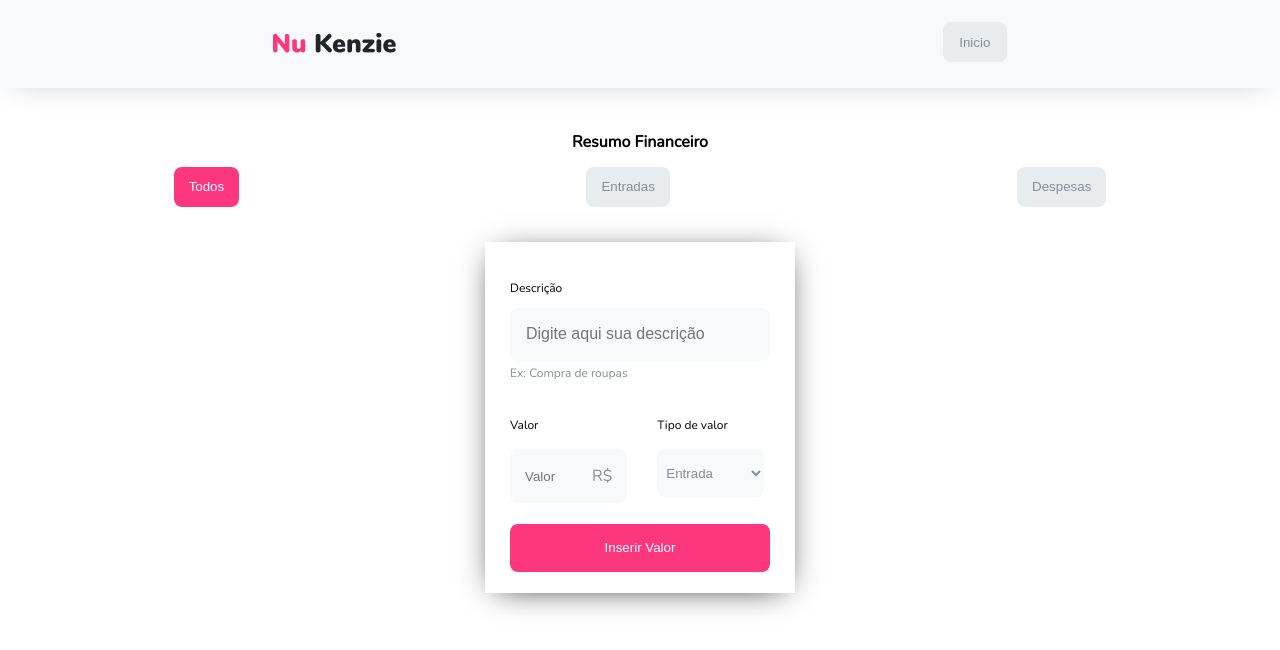
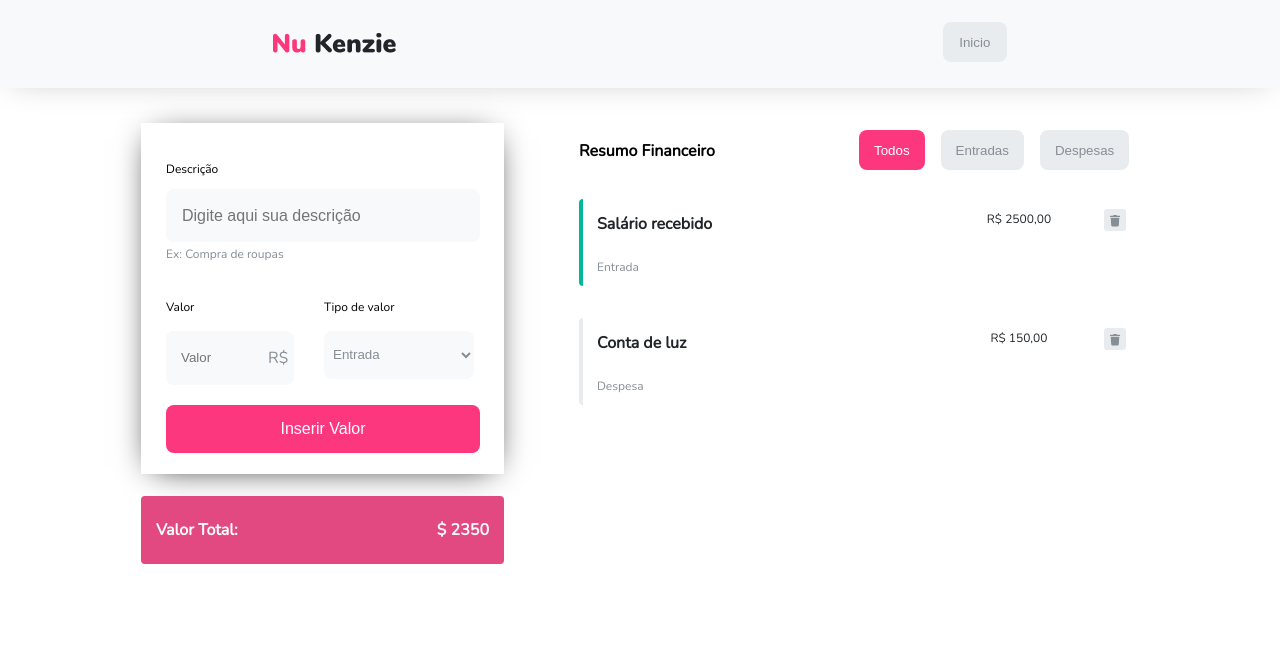
Before and after one commit to Kenzie-Academy-Brasil-Developers/react-entrega-s1-nu-kenzie-guilopreti, a React (Create React App) app: page / in a window 1280 px wide. Shown: the top 650 px of the page. Built offline with nearby package versions, Linux system fonts and the light colour scheme.

Commit message:
aplicação funcional e estilização base

```diff
--- a/package.json
+++ b/package.json
@@ -8,6 +8,7 @@
     "@testing-library/user-event": "^13.2.1",
     "react": "^17.0.2",
     "react-dom": "^17.0.2",
+    "react-icons": "^4.3.1",
     "react-scripts": "5.0.0",
     "web-vitals": "^2.1.0"
   },
--- a/src/App.css
+++ b/src/App.css
@@ -3,6 +3,10 @@
   height: 100vh;
   font-family: "Nunito", sans-serif;
   padding-bottom: 80px;
+}
+
+.geral {
+  margin: 0;
 }
 
 header {
@@ -26,3 +30,20 @@ header button {
   border: none;
   border-radius: 8px;
 }
+
+.form-valorTotal {
+  margin: 0px;
+}
+
+@media (min-width: 769px) {
+  .geral {
+    display: flex;
+    flex-direction: row-reverse;
+    flex-wrap: wrap;
+    justify-content: center;
+  }
+
+  .form-valorTotal {
+    margin: 0 0 0 15px;
+  }
+}
--- a/src/App.js
+++ b/src/App.js
@@ -1,21 +1,95 @@
-import logo from "./logo.svg";
 import "./App.css";
 import { useState } from "react";
 import Header from "./components/Header";
 import List from "./components/List/indx";
 import Form from "./components/Form";
+import TotalMoney from "./components/TotalMoney";
 
 function App() {
   const [listTransactions, setListTransactions] = useState([
-    { description: "Salário recebido", type: "entrada", value: 2500 },
-    { description: "Conta de luz", type: "saída", value: -150 },
+    { description: "Salário recebido", type: "Entrada", value: 2500 },
+    { description: "Conta de luz", type: "Saída", value: -150 },
   ]);
+
+  const newListTransactions = (value) => {
+    setListTransactions([...listTransactions, value]);
+  };
+
+  const deleteTransaction = (deleteValue, lista) => {
+    const remainTransactions = listTransactions.filter(({ description }) => {
+      return description !== deleteValue;
+    });
+    setListTransactions(remainTransactions);
+    setLista(lista);
+  };
+
+  const [lista, setLista] = useState("tudo");
+
+  const todos = () => {
+    setLista("tudo");
+  };
+
+  const showEntrada = () => {
+    setLista("entradas");
+  };
+
+  const showSaida = () => {
+    setLista("saidas");
+  };
+
+  const entradas = listTransactions.filter(({ type }) => {
+    return type === "Entrada";
+  });
+
+  const saidas = listTransactions.filter(({ type }) => {
+    return type === "Saída";
+  });
 
   return (
     <div className="App">
       <Header />
-      <List />
-      <Form />
+      <section className="geral">
+        {lista === "tudo" ? (
+          <List
+            listTransactions={listTransactions}
+            deleteTransaction={deleteTransaction}
+            todos={todos}
+            showEntrada={showEntrada}
+            showSaida={showSaida}
+            lista={lista}
+          />
+        ) : lista === "entradas" ? (
+          <List
+            listTransactions={entradas}
+            deleteTransaction={deleteTransaction}
+            todos={todos}
+            showEntrada={showEntrada}
+            showSaida={showSaida}
+            lista={lista}
+          />
+        ) : (
+          <List
+            listTransactions={saidas}
+            deleteTransaction={deleteTransaction}
+            todos={todos}
+            showEntrada={showEntrada}
+            showSaida={showSaida}
+            lista={lista}
+          />
+        )}
+
+        <section className="form-valorTotal">
+          <Form newListTransactions={newListTransactions} />
+
+          {lista === "tudo" ? (
+            <TotalMoney listTransactions={listTransactions} />
+          ) : lista === "entradas" ? (
+            <TotalMoney listTransactions={entradas} />
+          ) : (
+            <TotalMoney listTransactions={saidas} />
+          )}
+        </section>
+      </section>
     </div>
   );
 }
--- a/src/components/Card/index.jsx
+++ b/src/components/Card/index.jsx
@@ -1,3 +1,23 @@
-const Card = ({}) => {};
+import Button from "../Button";
+import "./styles.css";
+import { FaTrash } from "react-icons/fa";
+
+const Card = ({ description, money, typeMoney, deleteTransaction, lista }) => {
+  return (
+    <>
+      <div
+        className={typeMoney === "Saída" ? "card-saida" : "card-entrada"}
+      ></div>
+      <div className="infos">
+        <h2>{description}</h2>
+        <p>R$ {money.toFixed(2).replace("-", " ").replace(".", ",")}</p>
+        <Button onClick={() => deleteTransaction(description, lista)}>
+          <FaTrash />
+        </Button>
+        <span>{typeMoney === "Saída" ? "Despesa" : "Entrada"}</span>
+      </div>
+    </>
+  );
+};
 
 export default Card;
--- /dev/null
+++ b/src/components/Card/styles.css
@@ -0,0 +1,85 @@
+.card-entrada {
+  width: 4px;
+  height: 87px;
+  background-color: #03b898;
+  border-radius: 4px 0px 0px 4px;
+}
+
+.card-saida {
+  width: 4px;
+  height: 87px;
+  background-color: #e9ecef;
+  border-radius: 4px 0px 0px 4px;
+}
+
+.infos {
+  display: flex;
+  flex-wrap: wrap;
+  width: 100%;
+  justify-content: space-between;
+}
+
+.infos h2 {
+  font-weight: 700;
+  font-size: 16px;
+  color: #212529;
+  width: 130px;
+  text-align: initial;
+  margin-left: 14px;
+}
+
+.infos p {
+  font-weight: 400;
+  color: #212529;
+  font-size: 12px;
+}
+
+.infos button {
+  width: 22px;
+  height: 22px;
+  border: none;
+  border-radius: 3px;
+  margin-top: 10px;
+  color: #868e96;
+  margin-right: 13px;
+  display: flex;
+  justify-content: center;
+  align-items: center;
+}
+
+.infos span {
+  width: 100%;
+  text-align: initial;
+  font-weight: 400;
+  font-size: 12px;
+  color: #868e96;
+  margin-left: 14px;
+}
+
+@media (min-width: 475px) {
+  .infos h2 {
+    width: 225px;
+  }
+}
+
+@media (min-width: 575px) {
+  .infos h2 {
+    width: 337px;
+  }
+}
+
+@media (min-width: 769px) {
+  .infos {
+    width: 100%;
+  }
+
+  .infos h2 {
+    width: 230px;
+  }
+}
+
+@media (min-width: 975px) {
+  .infos h2 {
+    width: 337px;
+  }
+}
--- a/src/components/Form/index.jsx
+++ b/src/components/Form/index.jsx
@@ -1,31 +1,66 @@
+import { useState } from "react";
 import "./styles.css";
 
-const Form = ({ listTransactions, setListTransactions }) => {
+const Form = ({ newListTransactions }) => {
+  const [description, setDescription] = useState("");
+
+  const [value, setValue] = useState("");
+
+  const [type, setType] = useState("Entrada");
+
+  const [transaction, setTransaction] = useState({
+    description: description,
+    value: value,
+    type: type,
+  });
+
+  const newTransaction = () => {
+    setTransaction({
+      description: description,
+      value: type === "Saída" ? ~value + 1 : value,
+      type: type,
+    });
+  };
+
+  const preventDefault = (evt) => {
+    evt.preventDefault();
+    console.log(transaction);
+    newListTransactions(transaction);
+  };
+
   return (
-    <form>
+    <form onSubmit={(evt) => preventDefault(evt)}>
       <div className="descricao">
         <h4>Descrição</h4>
-        <input placeholder="Digite aqui sua descrição" />
+        <input
+          placeholder="Digite aqui sua descrição"
+          onChange={(evt) => setDescription(evt.target.value)}
+        />
         <span>Ex: Compra de roupas</span>
       </div>
 
       <div className="valor">
         <h4>Valor</h4>
         <div>
-          <input placeholder="Valor" />
+          <input
+            placeholder="Valor"
+            onChange={(evt) => setValue(Number(evt.target.value))}
+          />
           <p>R$</p>
         </div>
       </div>
 
       <div className="tipo-valor">
         <h4>Tipo de valor</h4>
-        <select>
+        <select onChange={(evt) => setType(evt.target.value)}>
           <option>Entrada</option>
           <option>Saída</option>
         </select>
       </div>
 
-      <button>Inserir Valor</button>
+      <button type="submit" onClick={newTransaction}>
+        Inserir Valor
+      </button>
     </form>
   );
 };
--- a/src/components/Form/styles.css
+++ b/src/components/Form/styles.css
@@ -114,4 +114,39 @@ form button {
   color: white;
   background-color: #fd377e;
   cursor: pointer;
+  font-size: 16px;
+  font-weight: 500;
 }
+
+@media (min-width: 769px) {
+  .form-valorTotal {
+    height: 526px;
+  }
+}
+
+@media (min-width: 1065px) {
+  form {
+    width: 363px;
+    margin-right: 60px;
+  }
+
+  .descricao input {
+    width: 282px;
+  }
+
+  .valor div {
+    width: 128px;
+  }
+
+  .valor input {
+    width: 85px;
+  }
+
+  .tipo-valor select {
+    width: 150px;
+  }
+
+  form button {
+    width: 314px;
+  }
+}
--- a/src/components/List/indx.jsx
+++ b/src/components/List/indx.jsx
@@ -1,24 +1,47 @@
+import { useState } from "react/cjs/react.development";
 import Button from "../Button";
 import Card from "../Card";
 
 import "./styles.css";
 
-const List = ({ listTransactions }) => {
+const List = ({
+  listTransactions,
+  deleteTransaction,
+  todos,
+  showEntrada,
+  showSaida,
+  lista,
+}) => {
   return (
-    <>
+    <section className="lista">
       <div className="bloco-resumoFinanc">
-        <h2>Resumo Financeiro</h2>
-        <Button pink onClick={"todos"}>
-          Todos
-        </Button>
-        <Button onClick={"entradas"}>Entradas</Button>
-        <Button onClick={"despesas"}>Despesas</Button>
+        <div className="lista-titulo">
+          <h2>Resumo Financeiro</h2>
+        </div>
+        <div className="botoes-lista">
+          <Button pink onClick={todos}>
+            Todos
+          </Button>
+          <Button onClick={showEntrada}>Entradas</Button>
+          <Button onClick={showSaida}>Despesas</Button>
+        </div>
       </div>
-      {/* <ul>
-        {listTransactions.map((transaction) => ({
-          /*Card*
-      </ul> */}
-    </>
+      <ul>
+        {listTransactions.map((transaction) => {
+          return (
+            <li>
+              <Card
+                description={transaction.description}
+                money={transaction.value}
+                typeMoney={transaction.type}
+                deleteTransaction={deleteTransaction}
+                lista={lista}
+              />
+            </li>
+          );
+        })}
+      </ul>
+    </section>
   );
 };
 
--- a/src/components/List/styles.css
+++ b/src/components/List/styles.css
@@ -17,3 +17,74 @@
   border-radius: 8px;
   padding: 0 15px 0 15px;
 }
+
+section {
+  display: flex;
+  flex-direction: column;
+  margin-left: 15px;
+  margin-right: 15px;
+}
+
+ul {
+  list-style: none;
+  padding: 0;
+  width: 100%;
+}
+
+li {
+  height: 87px;
+  display: flex;
+  margin-bottom: 32px;
+  width: 100%;
+}
+
+.botoes-lista {
+  display: flex;
+  justify-content: space-between;
+  width: 100%;
+}
+
+@media (min-width: 769px) {
+  .bloco-resumoFinanc {
+    width: 100%;
+    flex-wrap: nowrap;
+    justify-content: space-between;
+  }
+
+  .bloco-resumoFinanc h2 {
+    margin-top: 12px;
+  }
+
+  .bloco-resumoFinanc button {
+    margin-top: 12px;
+    margin-right: 16px;
+  }
+
+  .botoes-lista {
+    width: 280px;
+  }
+
+  .lista-titulo {
+    text-align: initial;
+  }
+
+  .lista {
+    width: 53%;
+  }
+
+  ul {
+    margin-top: 24px;
+  }
+}
+
+@media (min-width: 785px) {
+  .lista-titulo {
+    margin: 10px 5px 0 0;
+  }
+}
+
+@media (min-width: 1065px) {
+  .lista {
+    width: 560px;
+  }
+}
--- a/src/components/TotalMoney/index.jsx
+++ b/src/components/TotalMoney/index.jsx
@@ -1,7 +1,15 @@
+import "./styles.css";
+
 const TotalMoney = ({ listTransactions }) => {
   const totalValues = listTransactions.reduce((acc, { value }) => {
     return (acc += value);
   }, 0);
+  return (
+    <div className="valor-total">
+      <span className="valor-total-text">Valor Total:</span>
+      <span className="valor-total-number">$ {totalValues}</span>
+    </div>
+  );
 };
 
 export default TotalMoney;
--- /dev/null
+++ b/src/components/TotalMoney/styles.css
@@ -0,0 +1,34 @@
+.valor-total {
+  margin-top: 22px;
+  width: 310px;
+  margin-left: auto;
+  margin-right: auto;
+  background-color: #e34981;
+  height: 68px;
+  border-radius: 4px;
+  color: white;
+  display: flex;
+  align-items: center;
+  justify-content: space-between;
+  margin-bottom: 50px;
+}
+
+.valor-total-text {
+  margin-left: 15px;
+  font-weight: 700;
+  font-size: 16px;
+}
+
+.valor-total-number {
+  margin-right: 15px;
+  font-weight: 700;
+  font-size: 16px;
+  color: #f8f9fa;
+}
+
+@media (min-width: 1065px) {
+  .valor-total {
+    width: 363px;
+    margin-left: 0;
+  }
+}
```
Also changed, not shown: 1 other file (tests, documents, lock files or other folders).
